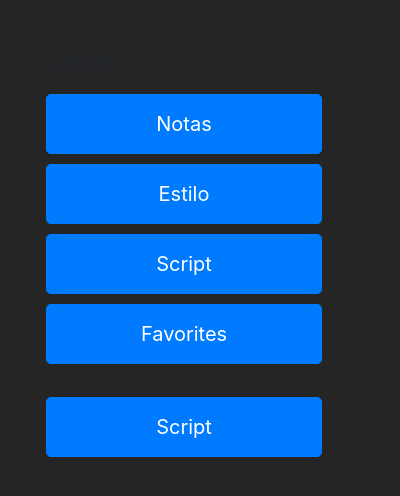
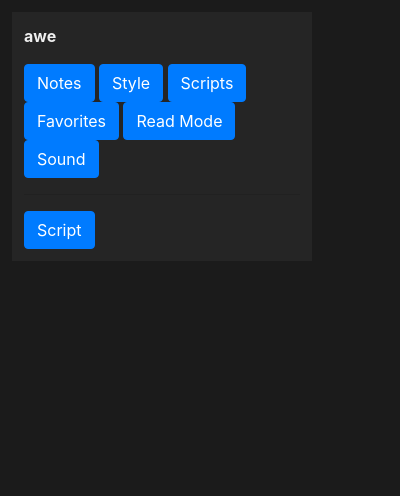
Before and after one commit to valmormn/chrome-extension, a browser extension: page src/popup/popup.html in a window 400 px wide. Drawn offline with nearby package versions, Linux system fonts and the light colour scheme.

Commit message:
chrome-extension

```diff
--- /dev/null
+++ b/src/override/override.css
@@ -0,0 +1 @@
+/* override */
--- /dev/null
+++ b/src/override/override.js
@@ -0,0 +1,2 @@
+// override
+export let override = { id: "override"}
--- a/src/popup/popup.css
+++ b/src/popup/popup.css
@@ -1,18 +1,25 @@
 /* popup */
 
-button {
+html {
+    /* width: 400px; */
+    background-color: #1b1b1b;
+}
+
+body {
+    width: 300px;
+    padding: 12px;
+    margin: 12px;
+    color: #efefef !important;
+    background-color: #252525;
+
+    /* border-width: 2px; */
+    /* border-color: aqua; */
+}
+
+/* button {
     height: 60px;
     width: 30px;
     outline: none;
     margin: 10px;
     padding: 12px;
-}
-
-body {
-    width: 300px;
-    padding: 12px;
-    margin: 24px;
-    background-color: #252525;
-    border-width: 2px;
-    border-color: aqua;
-}
+} */
--- a/src/popup/popup.html
+++ b/src/popup/popup.html
@@ -8,25 +8,31 @@
     <meta name="viewport" content="width=device-width, initial-scale=1, shrink-to-fit=no">
 
     <!-- Bootstrap CSS -->
-    <link rel="stylesheet" href="https://stackpath.bootstrapcdn.com/bootstrap/4.3.1/css/bootstrap.min.css"
-        integrity="sha384-ggOyR0iXCbMQv3Xipma34MD+dH/1fQ784/j6cY/iJTQUOhcWr7x9JvoRxT2MZw1T" crossorigin="anonymous">
-    <!-- <link rel="stylesheet" href="./assets/vendor/bootstrap/bootstrap.min.css"> -->
+    <!-- <link rel="stylesheet" href="https://stackpath.bootstrapcdn.com/bootstrap/4.3.1/css/bootstrap.min.css"
+        integrity="sha384-ggOyR0iXCbMQv3Xipma34MD+dH/1fQ784/j6cY/iJTQUOhcWr7x9JvoRxT2MZw1T" crossorigin="anonymous"> -->
+    <link rel="stylesheet" href="../assets/vendor/bootstrap/bootstrap.min.css">
     <link rel="stylesheet" href="./popup.css">
 
-    <style>
-
-    </style>
+    <style></style>
 </head>
 
 <body>
-    <h1>Awe</h1>
-    <button type="button" name="" id="" class="btn btn-primary btn-lg btn-block">Notas</button>
-    <button type="button" name="" id="" class="btn btn-primary btn-lg btn-block">Estilo</button>
-    <button type="button" name="" id="" class="btn btn-primary btn-lg btn-block">Script</button>
-    <button type="button" name="" id="fav" class="btn btn-primary btn-lg btn-block">Favorites</button>
+    <b><p>awe</p></b>
+    <!-- <button type="button" name="" id="" class="btn btn-primary">Notas</button>
+    <button type="button" name="" id="" class="btn btn-primary">Estilo</button>
+    <button type="button" name="" id="" class="btn btn-primary">Script</button>
+    <button type="button" name="" id="fav" class="btn btn-primary">Favorites</button> -->
+
+
+    <button type="button" class="btn btn-primary">Notes</button>
+    <button type="button" class="btn btn-primary">Style</button>
+    <button type="button" class="btn btn-primary">Scripts</button>
+    <button type="button" class="btn btn-primary">Favorites</button>
+    <button type="button" class="btn btn-primary">Read Mode</button>
+    <button type="button" class="btn btn-primary">Sound</button>
     <hr>
 
-    <button id="changeColor" type="button" name="" id="" class="btn btn-primary btn-lg btn-block">Script</button>
+    <button id="changeColor" type="button" name="" id="" class="btn btn-primary">Script</button>
 
     <!-- <button ></button> -->
 
@@ -35,7 +41,7 @@
     <!-- <script src="https://code.jquery.com/jquery-3.3.1.slim.min.js"
         integrity="sha384-q8i/X+965DzO0rT7abK41JStQIAqVgRVzpbzo5smXKp4YfRvH+8abtTE1Pi6jizo" crossorigin="anonymous">
     </script> -->
-    <script src="./assets/vendor/jquery-3.3.1.slim.min.js"></script>
+    <script src="../assets/vendor/jquery-3.3.1.slim.min.js"></script>
     <!-- <script src="https://cdnjs.cloudflare.com/ajax/libs/popper.js/1.14.7/umd/popper.min.js"
         integrity="sha384-UO2eT0CpHqdSJQ6hJty5KVphtPhzWj9WO1clHTMGa3JDZwrnQq4sF86dIHNDz0W1" crossorigin="anonymous">
     </script> -->
@@ -43,7 +49,7 @@
         integrity="sha384-JjSmVgyd0p3pXB1rRibZUAYoIIy6OrQ6VrjIEaFf/nJGzIxFDsf4x0xIM+B07jRM" crossorigin="anonymous">
     </script> -->
 
-    <script src="./assets/vendor/bootstrap/bootstrap.bundle.min.js"></script>
+    <script src="../assets/vendor/bootstrap/bootstrap.bundle.min.js"></script>
 
     <script src="./popup.js"></script>
     <!-- <script src="./options.js"></script> -->
```
Also changed, not shown: src/options/options.html (+25 -1 lines), src/override/override.html (added, +11 -0 lines), manifest.json.
